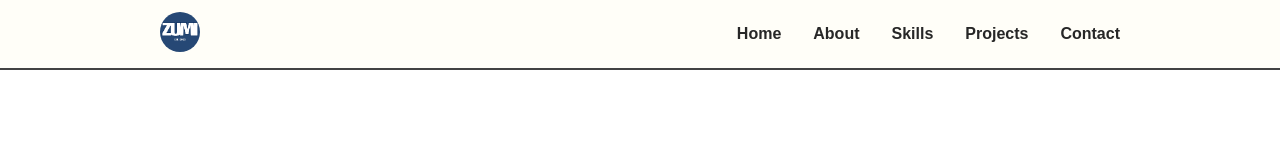
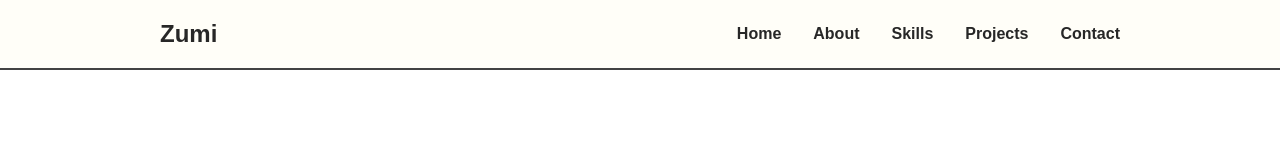
Before and after one commit to Zumi16/Zumi16.github.io, a website: page src/index.html in a window 1280 px wide. Drawn offline with Linux system fonts and the light colour scheme; a web font is replaced by a local one.

Commit message:
Modified folder structure

```diff
--- a/index.html
+++ b/src/index.html
@@ -12,7 +12,7 @@
     <nav>
         <div class="navbar">
             <div class="logo">
-            <img src="assets/images/logo/Zumi.png" class="logo-img" alt="Zumi Logo">
+                <h1>Zumi</h1>
             </div>
             <div>
                 <ul class="nav-links">
```
Also changed, not shown: src/package.json (added, +19 -0 lines), src/assets/images/Zumi.png (renamed from assets/images/logo/Zumi.png), src/assets/styles/index.css (renamed from assets/styles/index.css), 1 other file.
